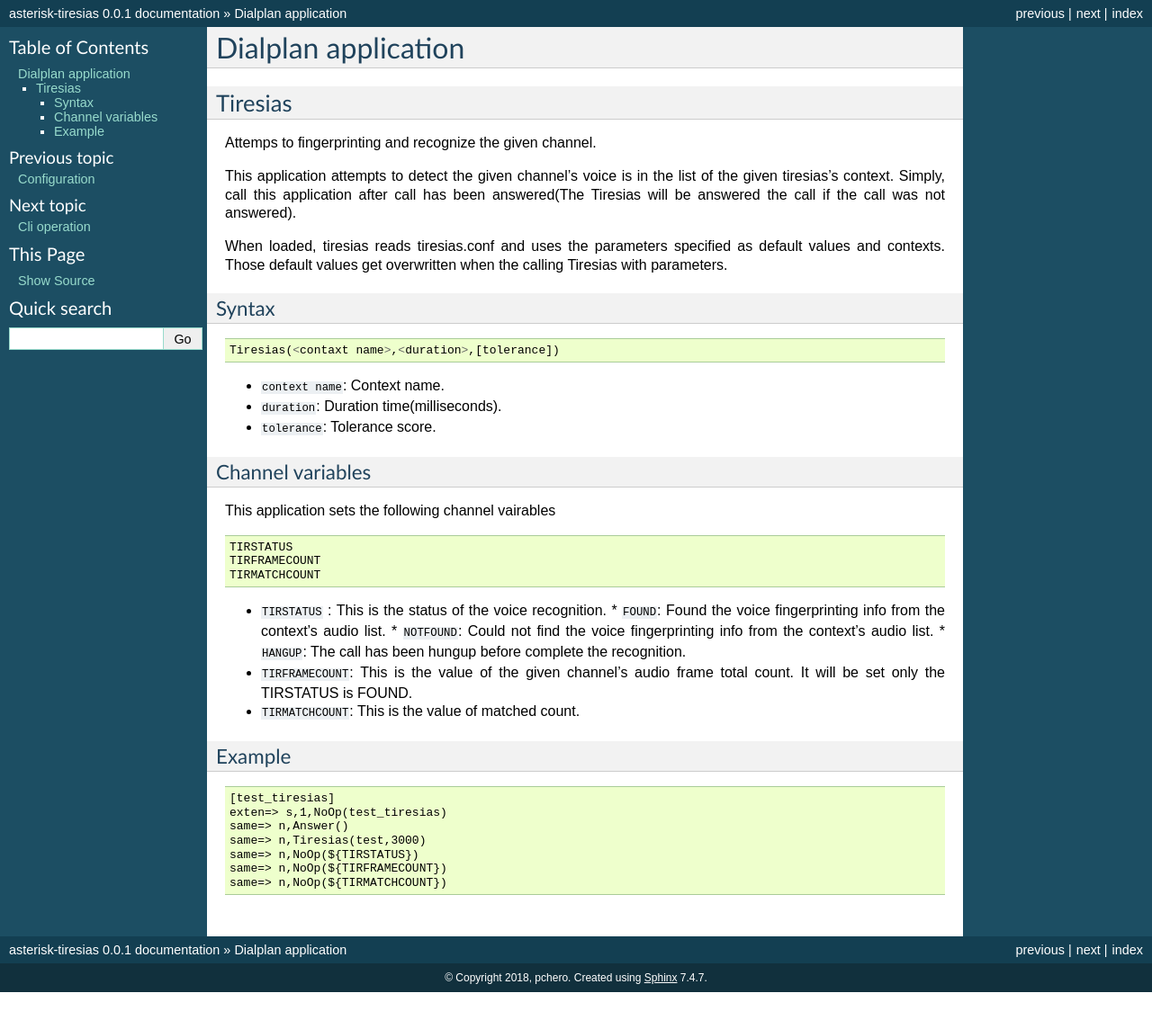
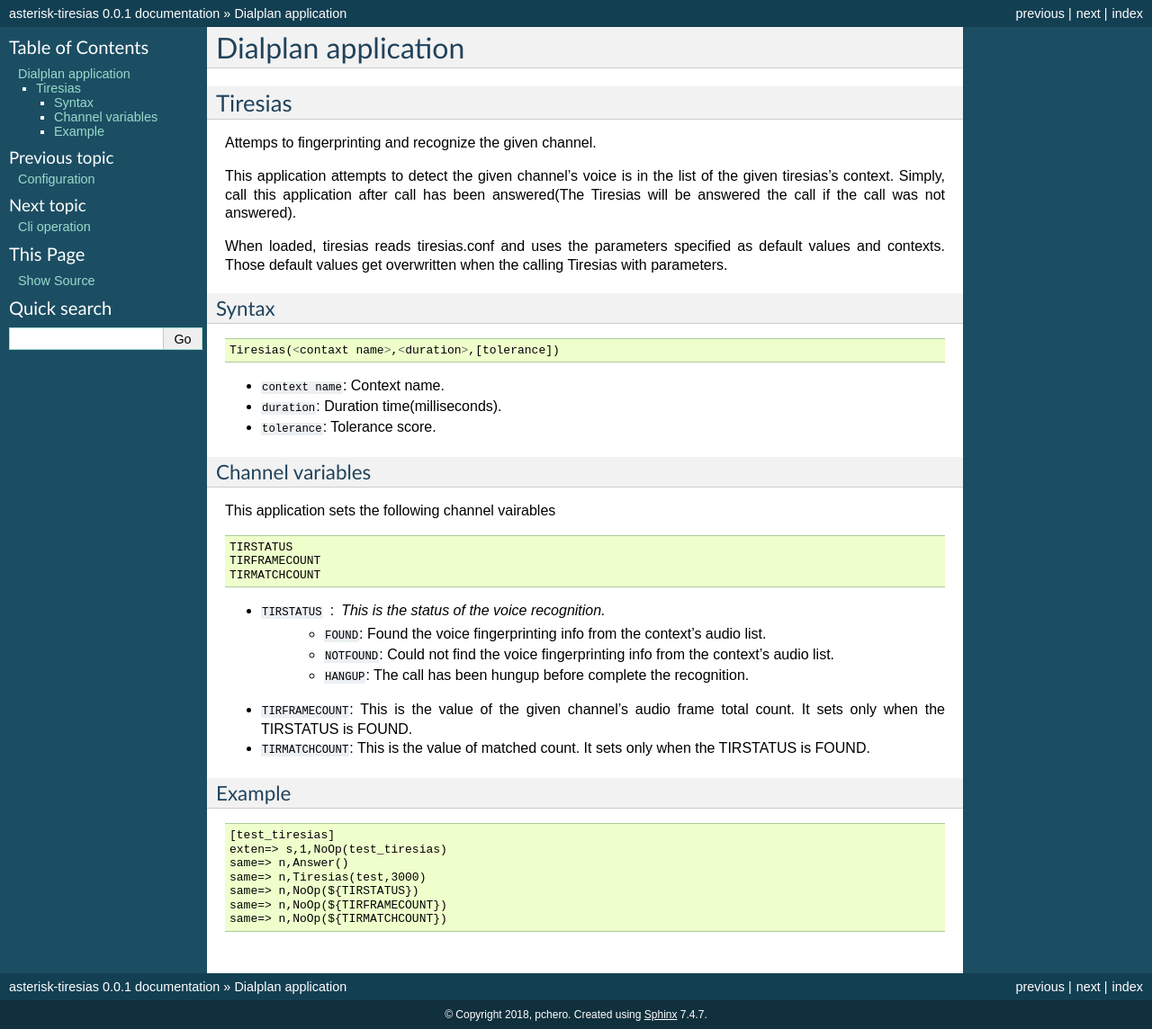
Before and after one commit to pchero/asterisk-tiresias, a Sphinx documentation site: the page built from doc/dialplan_application.rst, in a window 1280 px wide. Shown: the whole page at 90% size. Built offline with Sphinx 7.4.7, drawn with Linux system fonts in a browser that asks for light colours; before the commit the page ends 1103 px from its top, so only the background shows below that.

Commit message:
Update dialplan_application.rst

```diff
--- a/doc/dialplan_application.rst
+++ b/doc/dialplan_application.rst
@@ -34,11 +34,11 @@
   TIRMATCHCOUNT
 
 * ``TIRSTATUS`` : This is the status of the voice recognition.
-  * ``FOUND``: Found the voice fingerprinting info from the context's audio list.
-  * ``NOTFOUND``: Could not find the voice fingerprinting info from the context's audio list.
-  * ``HANGUP``: The call has been hungup before complete the recognition.
-* ``TIRFRAMECOUNT``: This is the value of the given channel's audio frame total count. It will be set only the TIRSTATUS is FOUND.
-* ``TIRMATCHCOUNT``: This is the value of matched count.
+    * ``FOUND``: Found the voice fingerprinting info from the context's audio list.
+    * ``NOTFOUND``: Could not find the voice fingerprinting info from the context's audio list.
+    * ``HANGUP``: The call has been hungup before complete the recognition.
+* ``TIRFRAMECOUNT``: This is the value of the given channel's audio frame total count. It sets only when the TIRSTATUS is FOUND.
+* ``TIRMATCHCOUNT``: This is the value of matched count. It sets only when the TIRSTATUS is FOUND.
 
 Example
 -------
```
